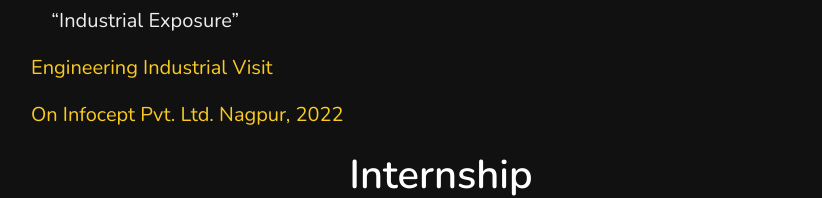
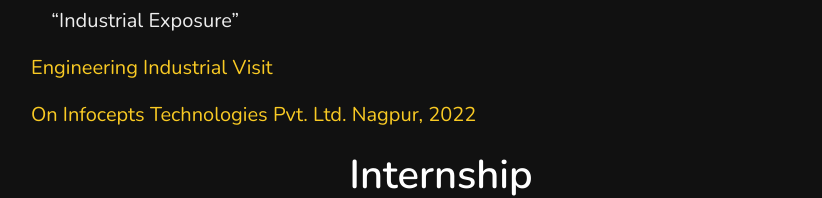
Before and after one commit to sappupachare/sappupachare.github.io, a plain HTML site: page index.html in a window 1280 px wide. Shown: the part 2944-3142 px from the top of the page, without its empty margins (399-1221 px from the left). Drawn offline with nearby package versions, Linux system fonts and the light colour scheme.

Commit message:
Update index.html

```diff
--- a/index.html
+++ b/index.html
@@ -135,7 +135,7 @@
 <h3>ISRO E-learning Platform </h3>
 <h3> <span> “Industrial Exposure”</span></h3>
 		<h3>Engineering industrial Visit </h3>
-		<h3>On Infocept Pvt. Ltd. Nagpur, 2022 </h3>
+		<h3>On Infocepts Technologies Pvt. Ltd. Nagpur, 2022 </h3>
 <h1 class="heading"> Internship </h1>
 		<h3> <span>(1) “Remote Application Technology”</span></h3>
 		<h3>1 month Internship</h3>
```
